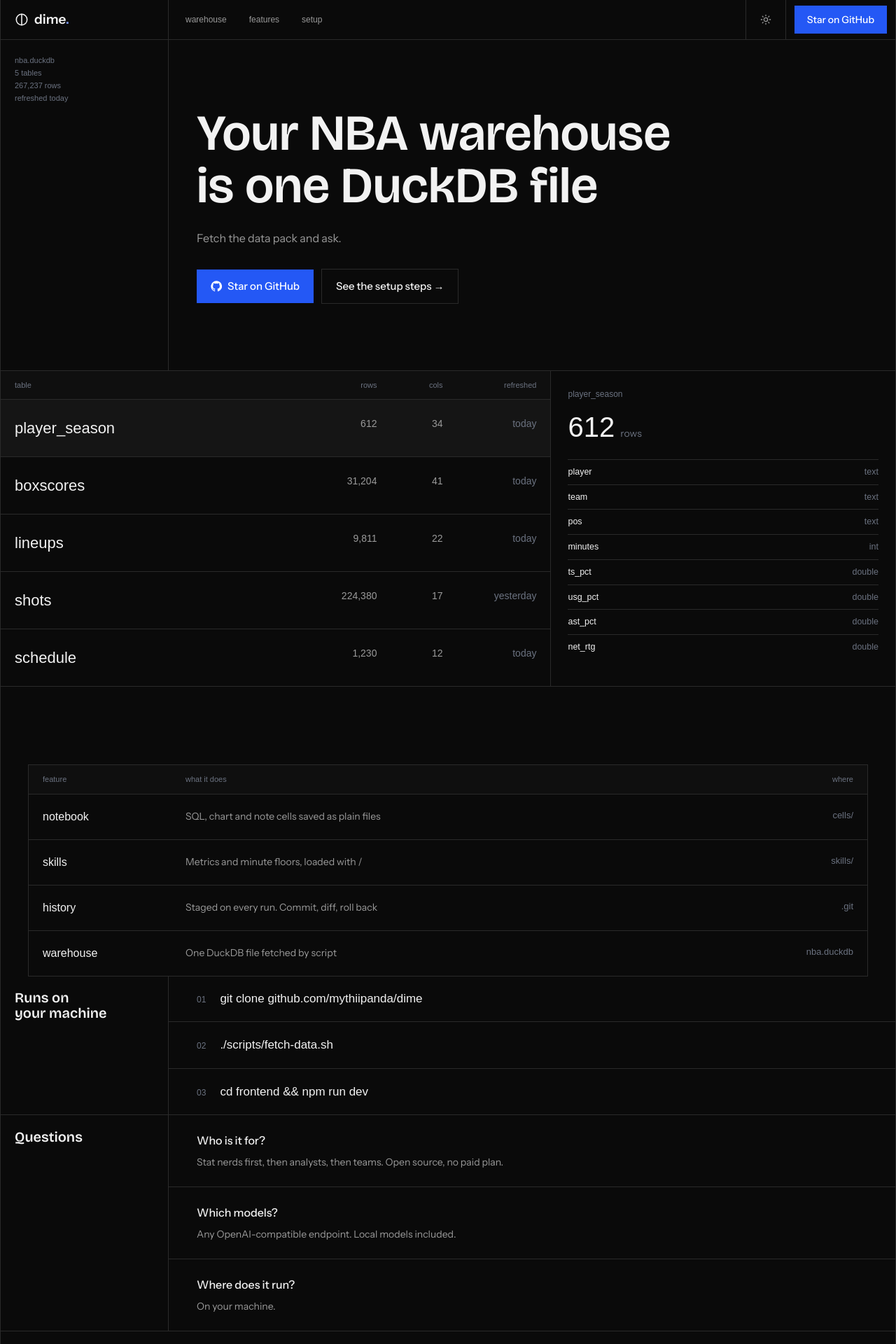
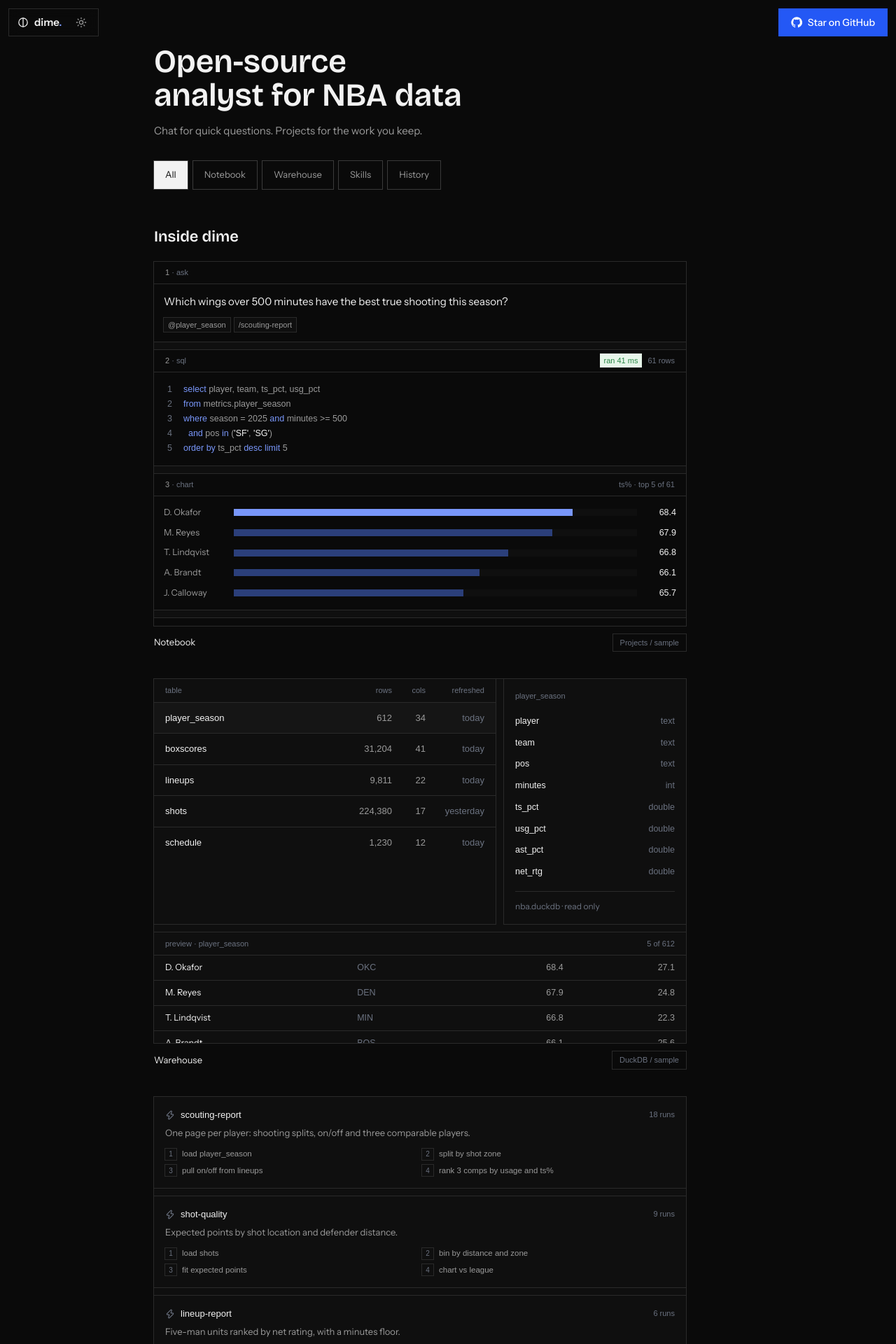
Before and after one commit to mythiipanda/mythiipanda.github.io, a Next.js app in the folder apps/dime-variants/: page /e in a window 1280 px wide. Shown: the top 1920 px of the page at 70% size. Built offline with nearby package versions, Linux system fonts and the light colour scheme; a web font is replaced by a local one.

Commit message:
dime variants: e cta.gallery feed

```diff
--- a/apps/dime-variants/app/e/page.tsx
+++ b/apps/dime-variants/app/e/page.tsx
@@ -1,80 +1,50 @@
 "use client";
 
-import { useState } from "react";
-import { hero } from "@/lib/variants";
-import { Page, Cta } from "@/components/v/kit";
+import { useState, type ReactNode } from "react";
+import { Foot, Page, SetupRows } from "@/components/v/kit";
+import { Notebook, Warehouse, Skills, History } from "@/components/workbench/Workbench";
 import { ThemeToggle } from "@/components/landing/Nav";
-import { Logo, ButtonLink } from "@/components/landing/ui";
-import { tables, schema } from "@/components/workbench/data";
-import { NumberFlow } from "@/components/ui/number-flow";
-import { RoadmapRows } from "@/components/v/kit";
-import { CapTable } from "@/components/v/features";
-import { copy, REPO } from "@/lib/copy";
+import { Logo, ButtonLink, GithubMark } from "@/components/landing/ui";
+import { REPO } from "@/lib/copy";
 
-const cell = "border-b border-line";
+const items: { id: string; name: string; tag: string; node: ReactNode }[] = [
+  { id: "chat", name: "Notebook", tag: "Projects", node: <Notebook /> },
+  { id: "data", name: "Warehouse", tag: "DuckDB", node: <Warehouse /> },
+  { id: "skills", name: "Skills", tag: "SKILL.md", node: <Skills /> },
+  { id: "git", name: "History", tag: "Git", node: <History /> },
+];
 
 export default function E() {
-  const [sel, setSel] = useState(0);
+  const [f, setF] = useState("all");
+  const shown = f === "all" ? items : items.filter((i) => i.id === f);
   return (
     <Page v="e">
-      <div className="mx-auto max-w-[1320px] border-x border-line">
-        <header className={`grid grid-cols-[1fr_auto_auto] md:grid-cols-[240px_1fr_auto_auto] ${cell}`}>
-          <a href="#top" aria-label="dime home" className="flex h-14 items-center border-r border-line px-5"><Logo /></a>
-          <nav className="hidden items-center gap-8 px-6 font-mono text-[12px] text-ink-2 md:flex">
-            <a href="#warehouse" className="hover:text-ink">warehouse</a><a href="#skills" className="hover:text-ink">features</a><a href="#self-host" className="hover:text-ink">setup</a>
-          </nav>
-          <div className="flex items-center border-l border-line px-2"><ThemeToggle /></div>
-          <div className="flex items-center border-l border-line px-3"><ButtonLink href={REPO} variant="primary" size="pill">Star on GitHub</ButtonLink></div>
-        </header>
-        <section className={`grid md:grid-cols-[240px_1fr] ${cell}`}>
-          <div className="hidden border-r border-line p-5 font-mono text-[11px] leading-[18px] text-ink-3 md:block">nba.duckdb<br />5 tables<br />267,237 rows<br />refreshed today</div>
-          <div className="px-5 py-14 md:px-10 md:py-24">
-            <h1 className="max-w-[900px] text-[38px] md:text-[72px]">{hero.e.h1}</h1>
-            <p className="mt-6 max-w-[520px] text-[16px] leading-[26px] text-ink-2">Fetch the data pack and ask.</p>
-            <div className="mt-8"><Cta /></div>
-          </div>
-        </section>
-        <section id="warehouse" className={`grid md:grid-cols-[1.6fr_1fr] ${cell}`}>
-          <div className="md:border-r md:border-line">
-            <div className={`grid grid-cols-[1fr_auto] gap-6 bg-field px-5 py-3 font-mono text-[11px] text-ink-3 md:grid-cols-[1fr_110px_70px_110px] ${cell}`}><span>table</span><span className="text-right">rows</span><span className="hidden text-right md:block">cols</span><span className="hidden text-right md:block">refreshed</span></div>
-            {tables.map((t, i) => (
-              <button key={t.name} type="button" onClick={() => setSel(i)} className={`grid w-full grid-cols-[1fr_auto] gap-6 border-b border-line px-5 py-5 text-left transition-colors last:border-b-0 md:grid-cols-[1fr_110px_70px_110px] md:py-6 ${sel === i ? "bg-hover" : "hover:bg-hover"}`}>
-                <span className="font-mono text-[18px] text-ink md:text-[22px]">{t.name}</span>
-                <span className="text-right font-mono text-[14px] tabular-nums text-ink-2">{t.rows}</span>
-                <span className="hidden text-right font-mono text-[14px] tabular-nums text-ink-2 md:block">{t.cols}</span>
-                <span className="hidden text-right font-mono text-[14px] text-ink-3 md:block">{t.fresh}</span>
-              </button>
-            ))}
-          </div>
-          <div className="border-t border-line p-6 md:border-t-0">
-            <div className="mb-4 font-mono text-[12px] text-ink-3">{tables[sel].name}</div>
-            <div className="flex items-baseline gap-2"><NumberFlow value={Number(tables[sel].rows.replace(/,/g, ""))} className="font-mono text-[40px] leading-[44px]" /><span className="text-[14px] text-ink-3">rows</span></div>
-            <div className="mt-6">
-              {schema.map(([c, t]) => (
-                <div key={c} className="flex justify-between border-t border-line py-2 font-mono text-[12.5px]"><span className="text-ink">{c}</span><span className="text-ink-3">{t}</span></div>
-              ))}
-            </div>
-          </div>
-        </section>
-        <div className="px-5 md:px-10"><CapTable /></div>
-        <section id="self-host" className={`grid md:grid-cols-[240px_1fr] ${cell}`}>
-          <h2 className="border-b border-line p-5 text-[20px] md:border-b-0 md:border-r">Runs on your machine</h2>
-          <ol>
-            {copy.host.commands.map((c, i) => (
-              <li key={c} className={`flex items-baseline gap-5 px-5 py-5 md:px-10 ${i < 2 ? cell : ""}`}><span className="font-mono text-[12px] text-ink-3">0{i + 1}</span><code className="font-mono text-[14px] text-ink md:text-[17px]">{c}</code></li>
-            ))}
-          </ol>
-        </section>
-        <section className={`grid md:grid-cols-[240px_1fr] ${cell}`}>
-          <h2 className="border-b border-line p-5 text-[20px] md:border-b-0 md:border-r">Questions</h2>
-          <dl>
-            {copy.faq.map((f, i) => (
-              <div key={f.id} className={`px-5 py-6 md:px-10 ${i < copy.faq.length - 1 ? cell : ""}`}><dt className="text-[16px] font-medium">{f.question}</dt><dd className="mt-2 max-w-[600px] text-[14px] leading-[22px] text-ink-2">{f.answer}</dd></div>
-            ))}
-          </dl>
-        </section>
-        <footer className="flex items-center justify-between px-5 py-6 font-mono text-[12px] text-ink-3"><Logo size={15} /><a href={REPO} className="hover:text-ink">github.com/mythiipanda/dime</a></footer>
-      </div>
+      <header className="fixed left-3 top-3 z-30 flex h-10 items-center gap-2 rounded-[10px] border border-line bg-canvas/90 pl-3 pr-1 backdrop-blur">
+        <a href="#top" aria-label="dime home"><Logo size={15} /></a>
+        <ThemeToggle />
+      </header>
+      <div className="fixed right-3 top-3 z-30"><ButtonLink href={REPO} variant="primary" size="pill"><GithubMark size={14} />Star on GitHub</ButtonLink></div>
+      <main className="mx-auto max-w-[760px] px-5 pb-10 pt-28 md:pt-16 lg:ml-[max(20px,calc(50vw-420px))] lg:mr-auto lg:px-0">
+        <h1 className="max-w-[600px] text-[34px] leading-[38px] md:text-[46px] md:leading-[50px]">Open-source analyst for NBA data</h1>
+        <p className="mt-4 max-w-[480px] text-[15px] leading-[22px] text-ink-2">Chat for quick questions. Projects for the work you keep.</p>
+        <div className="mt-8 flex flex-wrap gap-2">
+          {[["all", "All"], ...items.map((i) => [i.id, i.name])].map(([id, label]) => (
+            <button key={id} type="button" onClick={() => setF(id)} aria-pressed={f === id} className={`press h-10 rounded-full px-4 text-[13px] shadow-[0_0_0_1px_var(--line-strong)] ${f === id ? "bg-ink text-canvas" : "text-ink-2 hover:text-ink"}`}>{label}</button>
+          ))}
+        </div>
+        <h2 className="mt-14 text-[22px] leading-[35px]">Inside dime</h2>
+        <div className="mt-6 space-y-10">
+          {shown.map((it) => (
+            <article key={it.id}>
+              <div className="h-[440px] overflow-hidden rounded-[12px] bg-field shadow-[0_0_0_1px_var(--line)] md:h-[520px]">{it.node}</div>
+              <div className="mt-3 flex items-center justify-between text-[13px]"><span className="text-ink">{it.name}</span><span className="rounded-full px-2.5 py-1 font-mono text-[11px] text-ink-3 shadow-[0_0_0_1px_var(--line)]">{it.tag} / sample</span></div>
+            </article>
+          ))}
+        </div>
+        <h2 className="mb-6 mt-20 text-[22px] leading-[35px]">Run it</h2>
+        <div id="self-host"><SetupRows /></div>
+      </main>
+      <Foot max="max-w-[760px]" />
     </Page>
   );
 }
```
